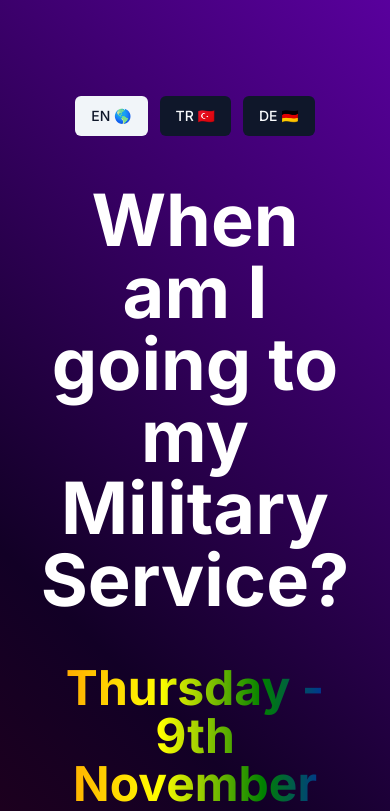
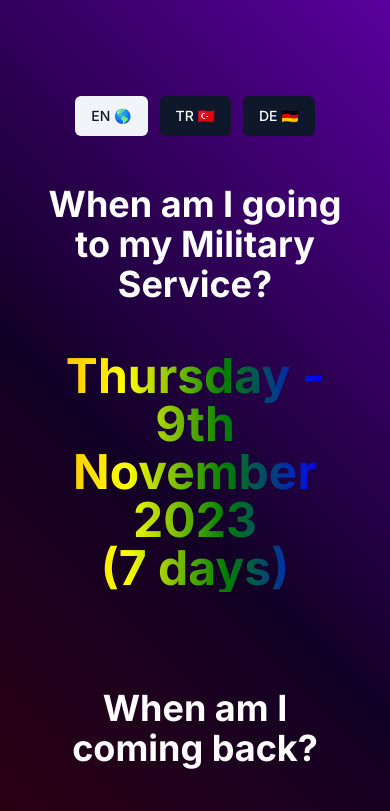
Before and after one commit to aziznal/ne-zaman-askeriyeye-gidiyorsun, a Next.js app: page / in a window 390 px wide. Shown: the top 811 px of the page. Built offline with nearby package versions, Linux system fonts and the light colour scheme.

Commit message:
set font to be smaller on phone

```diff
--- a/src/app/page.tsx
+++ b/src/app/page.tsx
@@ -102,7 +102,7 @@ export default function Home() {
       </div>
 
       <div className="text-center font-bold mt-12">
-        <h1 className="text-7xl">
+        <h1 className="text-4xl lg:text-7xl">
           {locale === "en" && "When am I going to my Military Service?"}
           {locale === "tr" && "Askeriyeye ne zaman gidiyorum?"}
           {locale === "de" && "Wann gehe ich zum Militärdienst?"}
@@ -132,7 +132,7 @@ export default function Home() {
       </div>
 
       <div className="text-center font-bold mt-24">
-        <h1 className="text-7xl">
+        <h1 className="text-4xl lg:text-7xl">
           {locale === "en" && "When am I coming back?"}
           {locale === "tr" && "Ne zaman geri geliyorum?"}
           {locale === "de" && "Wann komme ich zurück?"}
```
